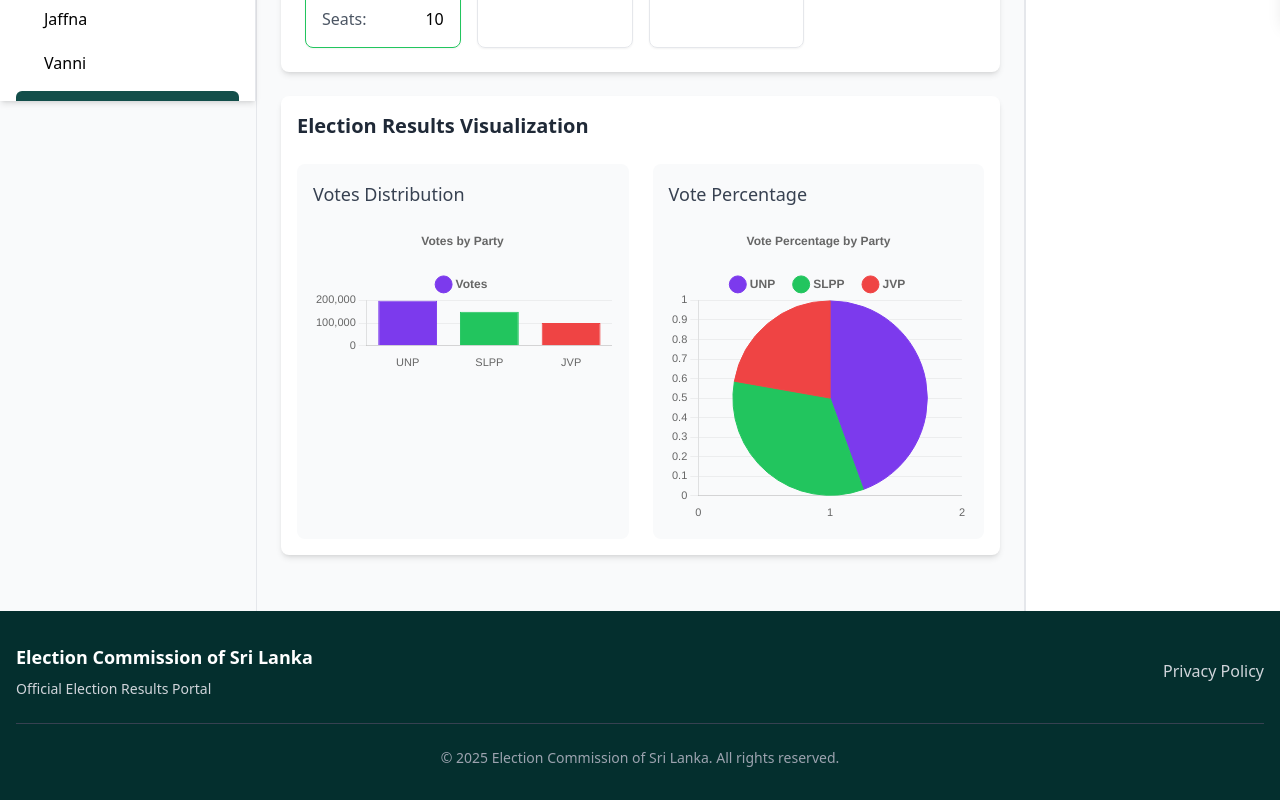
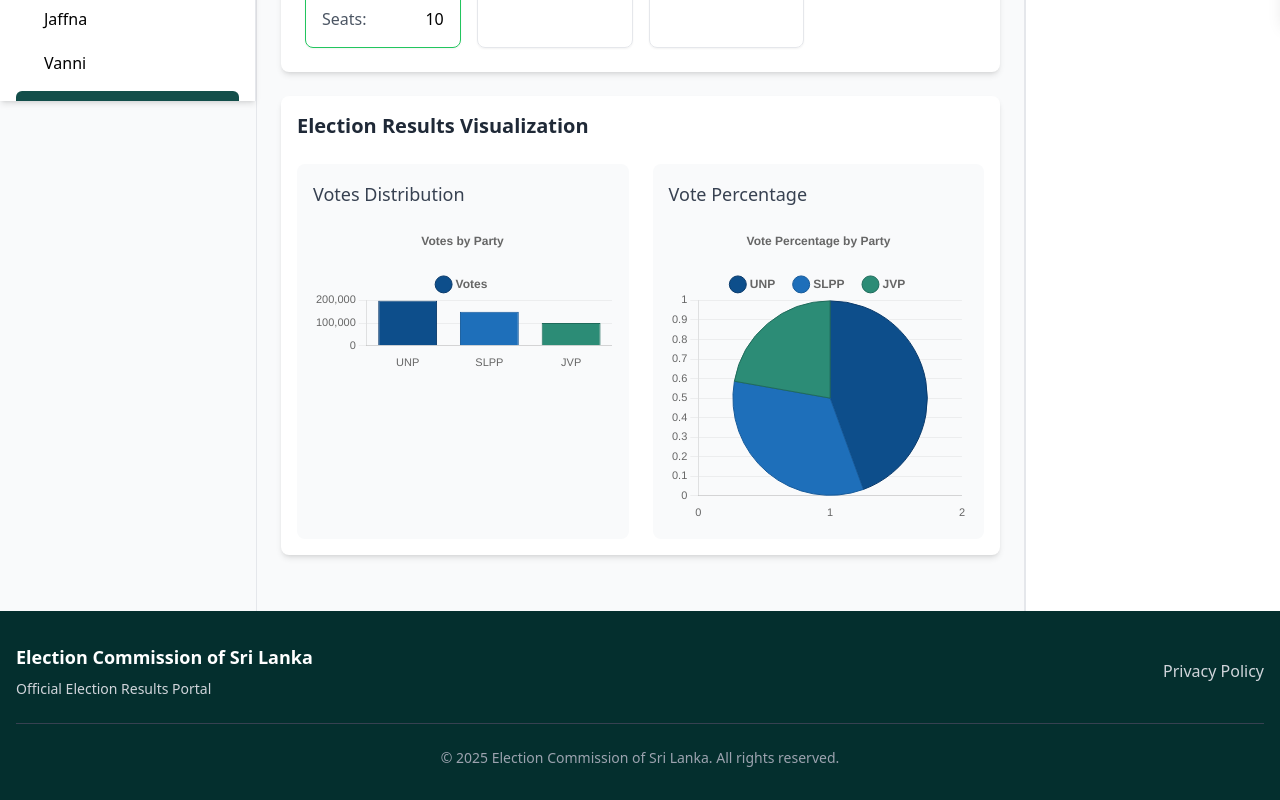
Before and after one commit to Sathursanak/election_front, a React (Vite) app: page /results in a window 1280 px wide. Shown: the part 779-1579 px from the top of the page. Built offline with nearby package versions, Linux system fonts and the light colour scheme.

Commit message:
chart color

```diff
--- a/src/components/ElectionCharts.tsx
+++ b/src/components/ElectionCharts.tsx
@@ -27,30 +27,31 @@ ChartJS.register(
 
 // Professional color palette
 const professionalColors = {
-  primary: [
-    "#7c3aed", // Vivid teal
-    "#22c55e", // Vivid green
-    "#ef4444", // Vivid red
-    "#f59e42", // Orange
-    "#3b82f6", // Blue
-    "#eab308", // Yellow
-    "#6366f1", // Indigo
-    "#f43f5e", // Pink
-    "#0ea5e9", // Sky blue
-    "#a21caf", // Deep teal
+
+  "primary": [
+    "#0D4E8B",  // Official EC blue (primary)
+    "#1E6FBA",  // Deep sky blue
+    "#2C8C76",  // Muted teal (for environmental parties)
+    "#6B5B95",  // Soft purple
+    "#D4A76A",  // Warm gold (accent)
+    "#8B572A",  // Neutral brown
+    "#417505",  // Olive green
+    "#955251",  // Dusty red
+    "#4A4A4A",  // Dark gray (independent/other)
+    "#7F7F7F"   // Medium gray (minor parties)
   ],
-  border: [
-    "#7c3aed",
-    "#22c55e",
-    "#ef4444",
-    "#f59e42",
-    "#3b82f6",
-    "#eab308",
-    "#6366f1",
-    "#f43f5e",
-    "#0ea5e9",
-    "#a21caf",
-  ],
+  "border": [
+    "#0A3A6B",  // Darker blue
+    "#165A9A",  // Darker sky blue
+    "#1F6B5B",  // Darker teal
+    "#534A75",  // Darker purple
+    "#B58E50",  // Darker gold
+    "#6D3D1F",  // Darker brown
+    "#2F5A04",  // Darker green
+    "#753A39",  // Darker red
+    "#333333",  // Darker gray
+    "#5F5F5F"   // Darker medium gray
+  ]
 };
 
 interface ElectionChartsProps {
```
